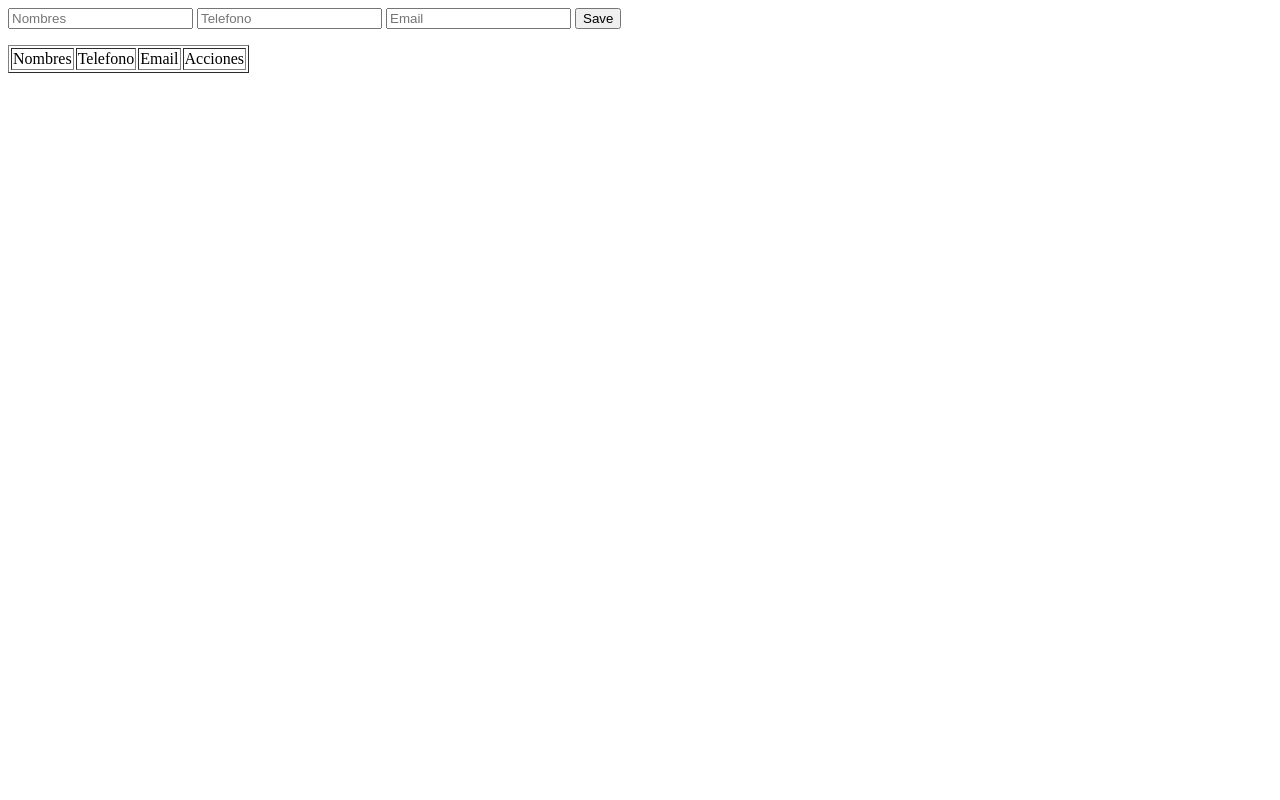
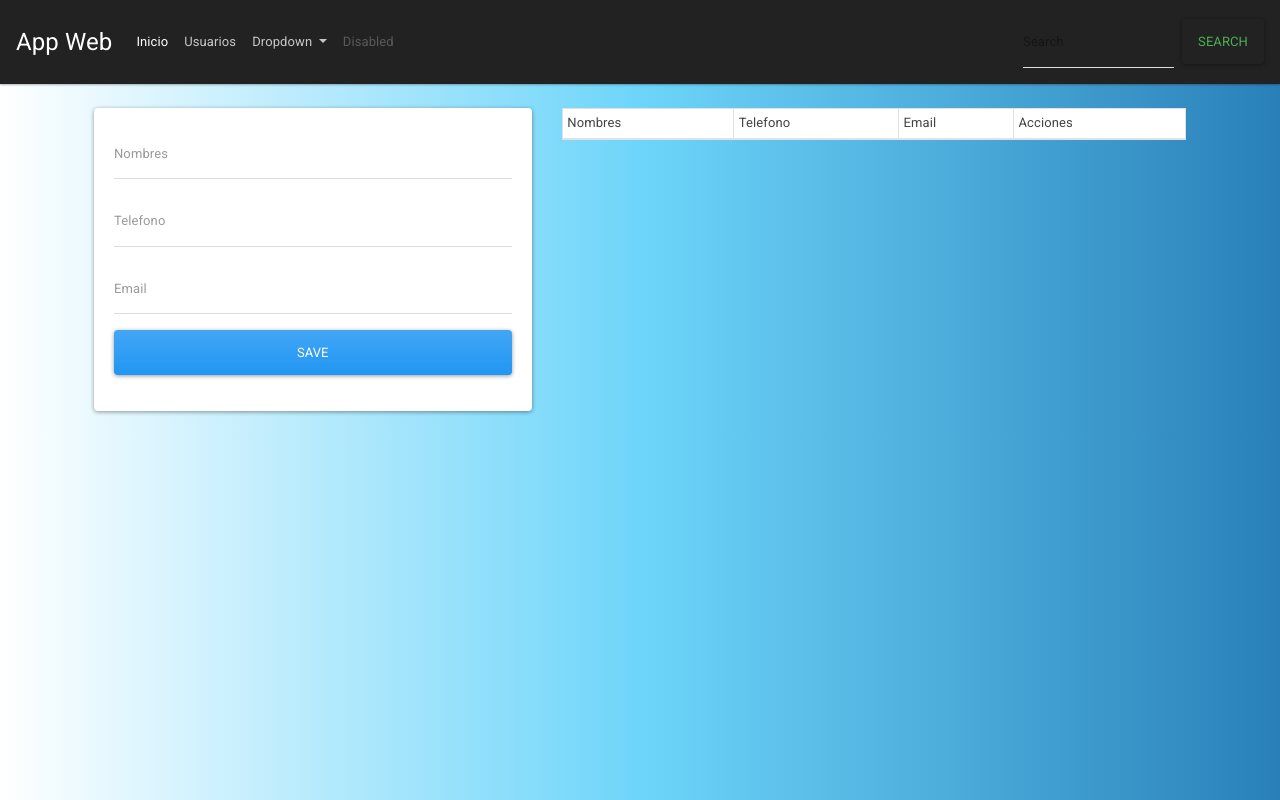
Before and after one commit to DAGR2000/flask_demo, a Flask app: page / in a window 1280 px wide. Run offline with Flask 2, Linux system fonts and the light colour scheme; data that the repository does not hold is empty; some libraries are stand-ins or nearby versions.

Commit message:
Templates

```diff
--- a/static/css/main.css
+++ b/static/css/main.css
@@ -0,0 +1,6 @@
+body {
+    background: #2980B9;  /* fallback for old browsers */
+    background: -webkit-linear-gradient(to right, #FFFFFF, #6DD5FA, #2980B9);  /* Chrome 10-25, Safari 5.1-6 */
+    background: linear-gradient(to right, #FFFFFF, #6DD5FA, #2980B9); /* W3C, IE 10+/ Edge, Firefox 16+, Chrome 26+, Opera 12+, Safari 7+ */
+
+}
--- a/static/js/main.js
+++ b/static/js/main.js
@@ -0,0 +1,12 @@
+const btnDelete = document.querySelectorAll('.btn-delete')
+
+if (btnDelete) {
+    const btnArray = Array.from(btnDelete);
+    btnArray.forEach((btn) => {
+        btn.addEventListener('click',(e) => {
+            if (!confirm('Esta seguro de eliminar?')) {
+                e.preventDefault();
+            }
+        });
+    });
+}
--- a/templates/index.html
+++ b/templates/index.html
@@ -1,19 +1,45 @@
+{% extends 'layout.html' %}
+
+{% block body %}
+
+<div class="row">
+
+    <div class="col-md-5">
+
         {% with messages = get_flashed_messages() %}
         {% if messages %}
         {% for msg in messages %}
+        <div class="alert alert-success alert-dismissible fade show" role="alert">
             <p> {{msg}}</p>
+            <button type="button" class="close" data-dismiss="alert" aria-label="Close">
+                <span aria-hidden="true">&times;</span>
+            </button>
+        </div>
         {% endfor %}
         {% endif %}
         {% endwith %}
 
+        <div class="card card-body">
             <form action="/add_contact", method="post">
-    <input type="text" name="nombres" placeholder="Nombres">
-    <input type="text" name="telefono" placeholder="Telefono">
-    <input type="text" name="email" placeholder="Email">
-    <button type="submit">Save</button>
+                <div class="form-group">
+                    <input type="text" name="nombres" placeholder="Nombres" class="form-control">
+                </div>
+                <div class="form-group">
+                    <input type="text" name="telefono" placeholder="Telefono" class="form-control">
+                </div>
+                <div class="form-group">
+                    <input type="text" name="email" placeholder="Email" class="form-control">
+                </div>
+                <div class="form-group">
+                    <button type="submit" class="btn btn-primary btn-block">Save</button>
+                </div>
             </form>
+        </div>
 
-<table border="1">
+    </div>
+
+    <div class="col-md-7">
+        <table class="table table-striped table-bordered bg-white table-sm">
             <thead>
                 <tr>
                     <td>Nombres</td>
@@ -29,10 +55,14 @@
                     <td> {{ c.2 }}</td>
                     <td> {{ c.3 }}</td>
                     <td>
-                <a href="/edit/{{ c.0 }}">Edit</a>
-                <a href="/delete/{{ c.0 }}">Delete</a>
+                        <a href="/edit/{{ c.0 }}"  class="btn btn-secondary">Edit</a>
+                        <a href="/delete/{{ c.0 }}" class="btn btn-danger btn-delete">Delete</a>
                     </td>
                 </tr>
                 {% endfor %}
             </tbody>
         </table>
+    </div>
+</div>
+
+{% endblock %}
--- /dev/null
+++ b/templates/layout.html
@@ -0,0 +1,61 @@
+<!DOCTYPE html>
+<html lang="en">
+<head>
+    <meta charset="UTF-8">
+    <meta name="viewport" content="width=device-width, initial-scale=1.0">
+    <title>Proyecto WEB</title>
+    <link rel="stylesheet" href="https://bootswatch.com/4/materia/bootstrap.min.css">
+    <link rel="stylesheet" href="{{url_for('static',filename='css/main.css')}}">
+
+</head>
+<body>
+
+    <nav class="navbar navbar-expand-lg navbar-dark bg-dark">
+        <a class="navbar-brand" href="#">App Web</a>
+        <button class="navbar-toggler" type="button" data-toggle="collapse" data-target="#navbarSupportedContent" aria-controls="navbarSupportedContent" aria-expanded="false" aria-label="Toggle navigation">
+          <span class="navbar-toggler-icon"></span>
+        </button>
+
+        <div class="collapse navbar-collapse" id="navbarSupportedContent">
+          <ul class="navbar-nav mr-auto">
+            <li class="nav-item active">
+              <a class="nav-link" href="#">Inicio <span class="sr-only">(current)</span></a>
+            </li>
+            <li class="nav-item">
+              <a class="nav-link" href="#">Usuarios</a>
+            </li>
+            <li class="nav-item dropdown">
+              <a class="nav-link dropdown-toggle" href="#" id="navbarDropdown" role="button" data-toggle="dropdown" aria-haspopup="true" aria-expanded="false">
+                Dropdown
+              </a>
+              <div class="dropdown-menu" aria-labelledby="navbarDropdown">
+                <a class="dropdown-item" href="#">Action</a>
+                <a class="dropdown-item" href="#">Another action</a>
+                <div class="dropdown-divider"></div>
+                <a class="dropdown-item" href="#">Something else here</a>
+              </div>
+            </li>
+            <li class="nav-item">
+              <a class="nav-link disabled" href="#" tabindex="-1" aria-disabled="true">Disabled</a>
+            </li>
+          </ul>
+          <form class="form-inline my-2 my-lg-0">
+            <input class="form-control mr-sm-2" type="search" placeholder="Search" aria-label="Search">
+            <button class="btn btn-outline-success my-2 my-sm-0" type="submit">Search</button>
+          </form>
+        </div>
+      </nav>
+
+    <div class="container p-4">
+        {% block body %}
+
+        {% endblock %}
+    </div>
+
+    <!-- jQuery and JS bundle w/ Popper.js -->
+    <script src="https://code.jquery.com/jquery-3.5.1.slim.min.js" integrity="sha384-DfXdz2htPH0lsSSs5nCTpuj/zy4C+OGpamoFVy38MVBnE+IbbVYUew+OrCXaRkfj" crossorigin="anonymous"></script>
+    <script src="https://cdn.jsdelivr.net/npm/bootstrap@4.5.3/dist/js/bootstrap.bundle.min.js" integrity="sha384-ho+j7jyWK8fNQe+A12Hb8AhRq26LrZ/JpcUGGOn+Y7RsweNrtN/tE3MoK7ZeZDyx" crossorigin="anonymous"></script>
+    <script src="{{url_for('static',filename='js/main.js')}}"></script>
+
+</body>
+</html>
```
Also changed, not shown: templates/edit.html (+40 -6 lines). Lines whose indentation alone changed are shown as unchanged.
